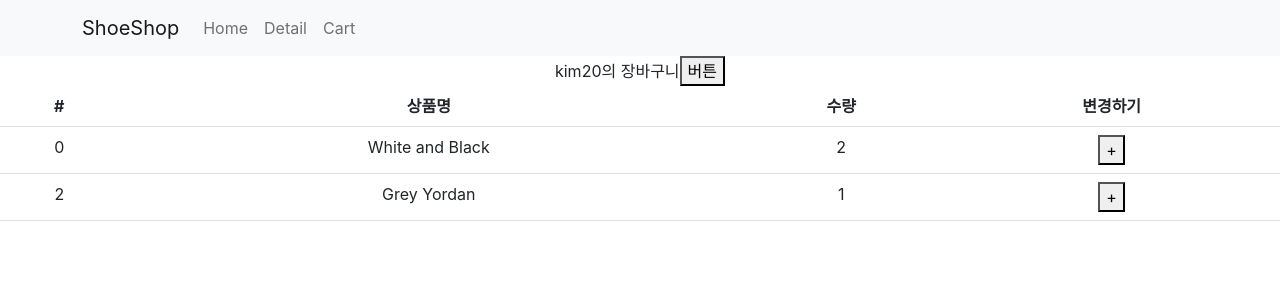
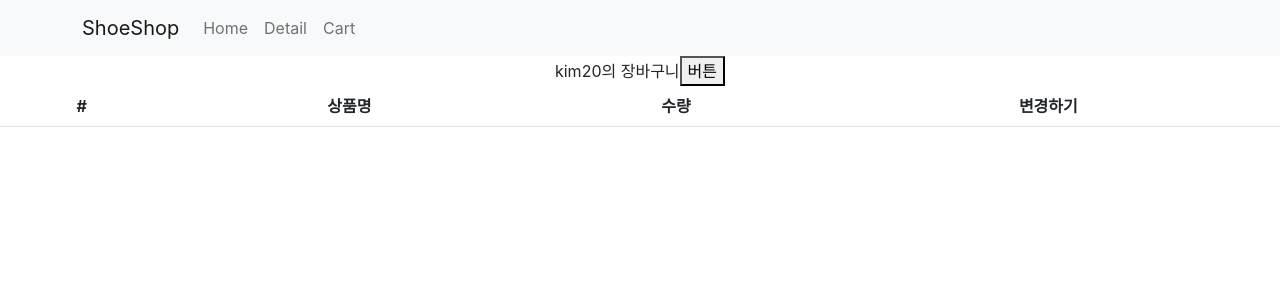
Before and after one commit to hankyeol-jung/shop_apple, a React (Create React App) app: page /cart in a window 1280 px wide. Shown: the top 300 px of the page. Built offline with nearby package versions, Linux system fonts and the light colour scheme; the HTML template or start-up script is replaced by a standard one.

Commit message:
Redux 5 : 장바구니 기능 만들기 숙제 & 응용문제

```diff
--- a/src/routes/Cart.js
+++ b/src/routes/Cart.js
@@ -46,7 +46,7 @@ function Cart() {
               <td>
                 <button
                   onClick={() => {
-                    dispatch(addCount(i));
+                    dispatch(addCount(state.cart[i].id));
                   }}
                 >
                   +
--- a/src/routes/Detail.js
+++ b/src/routes/Detail.js
@@ -1,7 +1,7 @@
 import React, { useEffect, useState } from "react";
 import { useParams } from "react-router-dom";
 import { Nav } from "react-bootstrap";
-import { addCart } from "./../store.js";
+import { addItem } from "./../store.js";
 import { useDispatch, useSelector } from "react-redux";
 
 function Detail(props) {
@@ -72,7 +72,7 @@ function Detail(props) {
             className="btn btn-danger"
             onClick={() => {
               dispatch(
-                addCart({
+                addItem({
                   id: props.shoes[id].id,
                   name: props.shoes[id].title,
                   count: 1,
--- a/src/store.js
+++ b/src/store.js
@@ -3,21 +3,21 @@ import user from "./store/userSlice.js";
 
 let cart = createSlice({
   name: "stock",
-  initialState: [
-    { id: 0, name: "White and Black", count: 2 },
-    { id: 2, name: "Grey Yordan", count: 1 },
-  ],
+  initialState: [],
   reducers: {
     addCount(state, action) {
-      state[action.payload].count += 1;
+      let 번호 = state.findIndex((a) => {
+        return a.id === action.payload;
+      });
+      state[번호].count++;
     },
-    addCart(state, action) {
+    addItem(state, action) {
       state.push(action.payload);
     },
   },
 });
 
-export let { addCount, addCart } = cart.actions;
+export let { addCount, addItem } = cart.actions;
 
 export default configureStore({
   reducer: {
```
